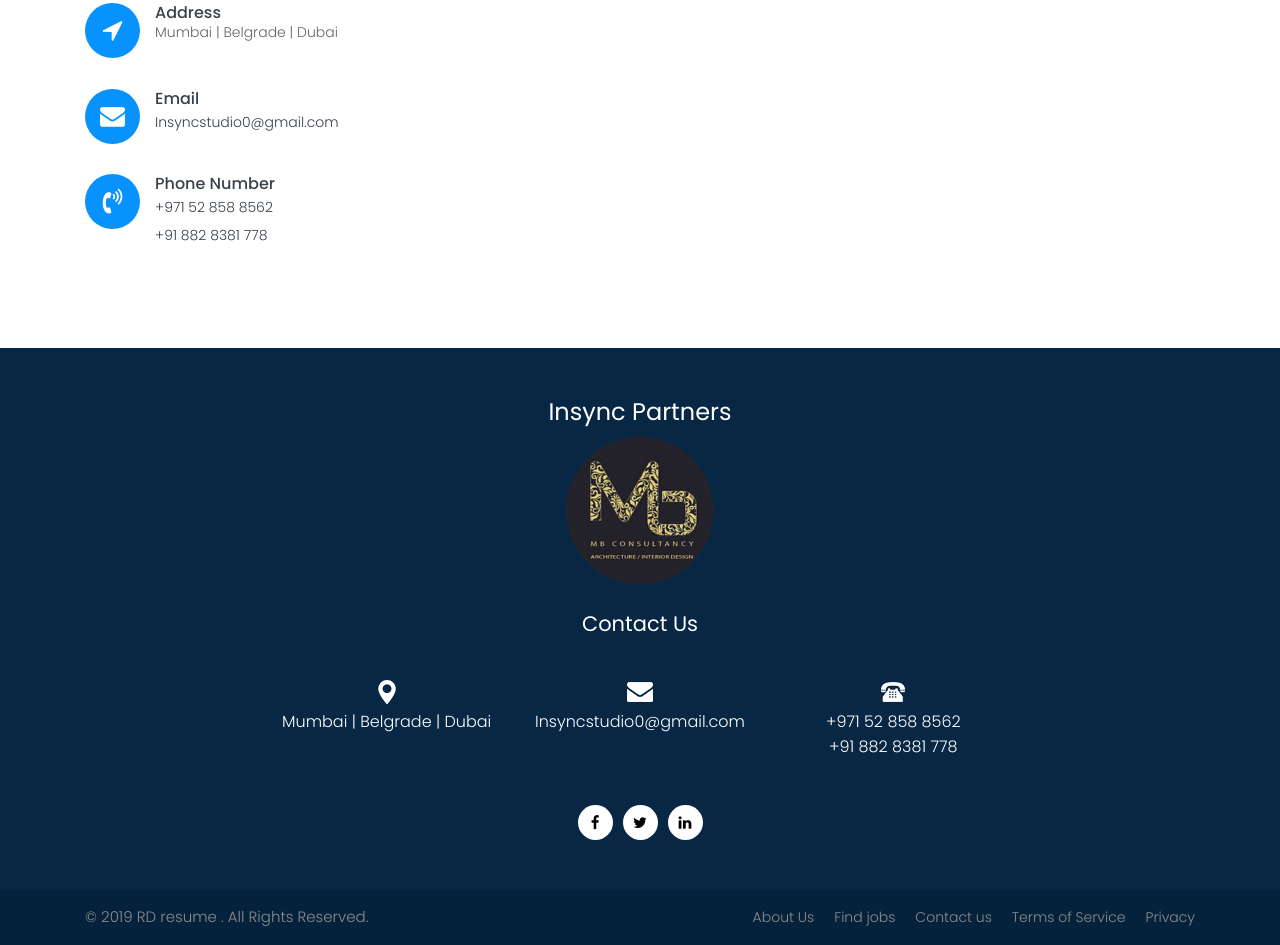
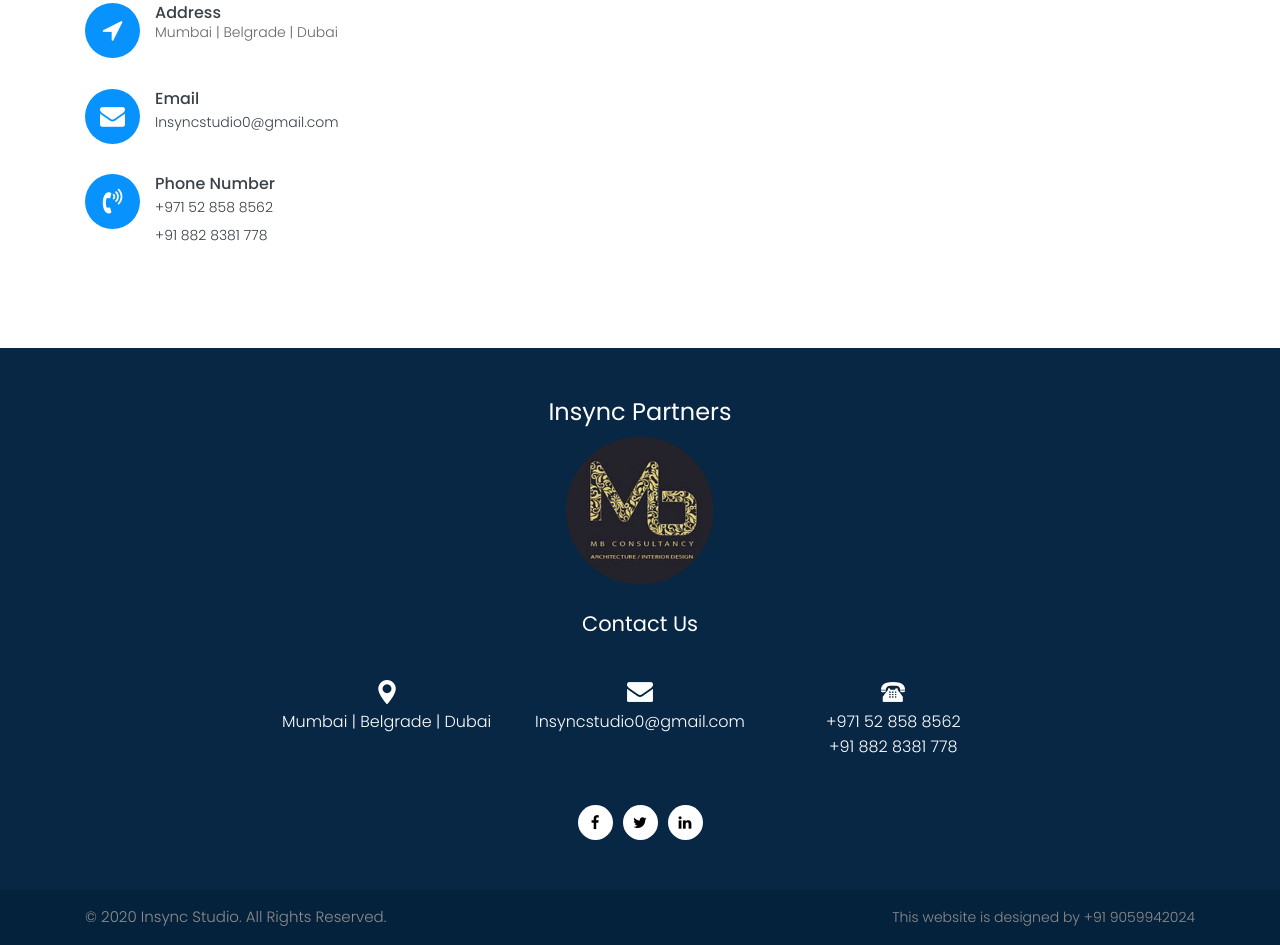
Before and after one commit to Harsha0490/insync42024, a plain HTML site: page contact.html in a window 1280 px wide. Shown: the part 456-1401 px from the top of the page. Drawn offline with Linux system fonts and the light colour scheme.

Commit message:
contact.html

```diff
--- a/contact.html
+++ b/contact.html
@@ -196,14 +196,10 @@
 	    <div class="container">
 		   <div class="row">
 		      <div class="col-12">
-			    <p class="crp">© 2019 RD resume . All Rights Reserved.</p>
-				<ul class="bottom_menu">
-				   <li><a href="#">About Us</a></li>
-				   <li><a href="#">Find jobs</a></li>
-				   <li><a href="contact.html">Contact us</a></li>
-				   <li><a href="#">Terms of Service</a></li>
-				   <li><a href="#">Privacy</a></li>
-				</ul>
+			    <p class="crp">© 2020 Insync Studio. All Rights Reserved.</p>
+                    <ul class="bottom_menu">
+                        <li><a href="https://wa.link/xl15cq">This website is designed by +91 9059942024</a></li>
+                    </ul>
 			  </div>
 		   </div>
 		</div>
```
